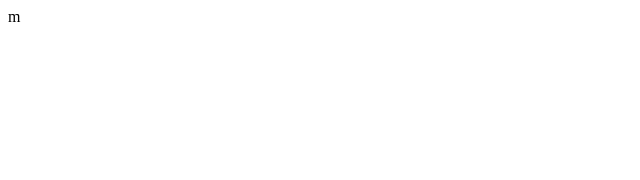
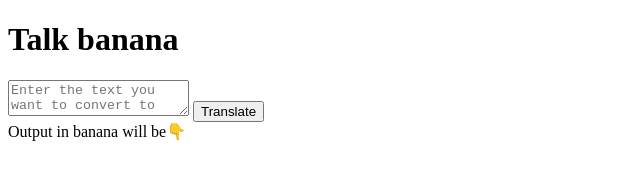
Before and after one commit to divyanshchandna/banana-speak, a plain HTML site: page index.html in a window 1280 px wide. Shown: the whole page, without its empty margins (0-640 px from the left). Drawn offline with Linux system fonts and the light colour scheme.

Commit message:
updated index.html

```diff
--- a/index.html
+++ b/index.html
@@ -7,6 +7,12 @@
     <title>Banana Speak</title>
 </head>
 <body>
+    <h1> Talk banana</h1>
+    <textarea id="txt-input"
+        placeholder="Enter the text you want to convert to banan language"></textarea>
+    <button id="btn-translate">Translate</button>
 
+    <div> Output in banana will be👇</div>
+    <div id="output"></div>
 </body>
-</html>m
+</html>
```
